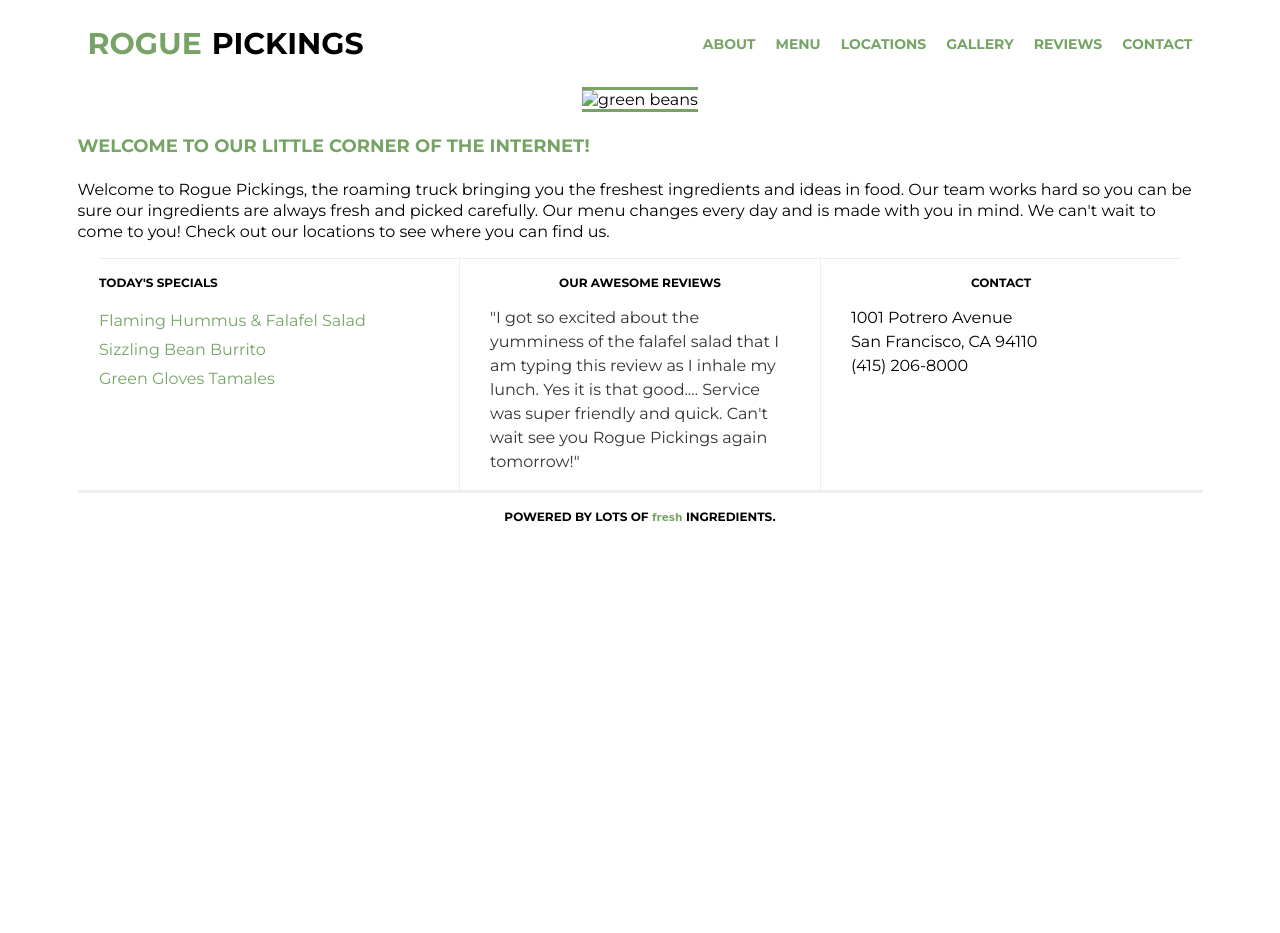
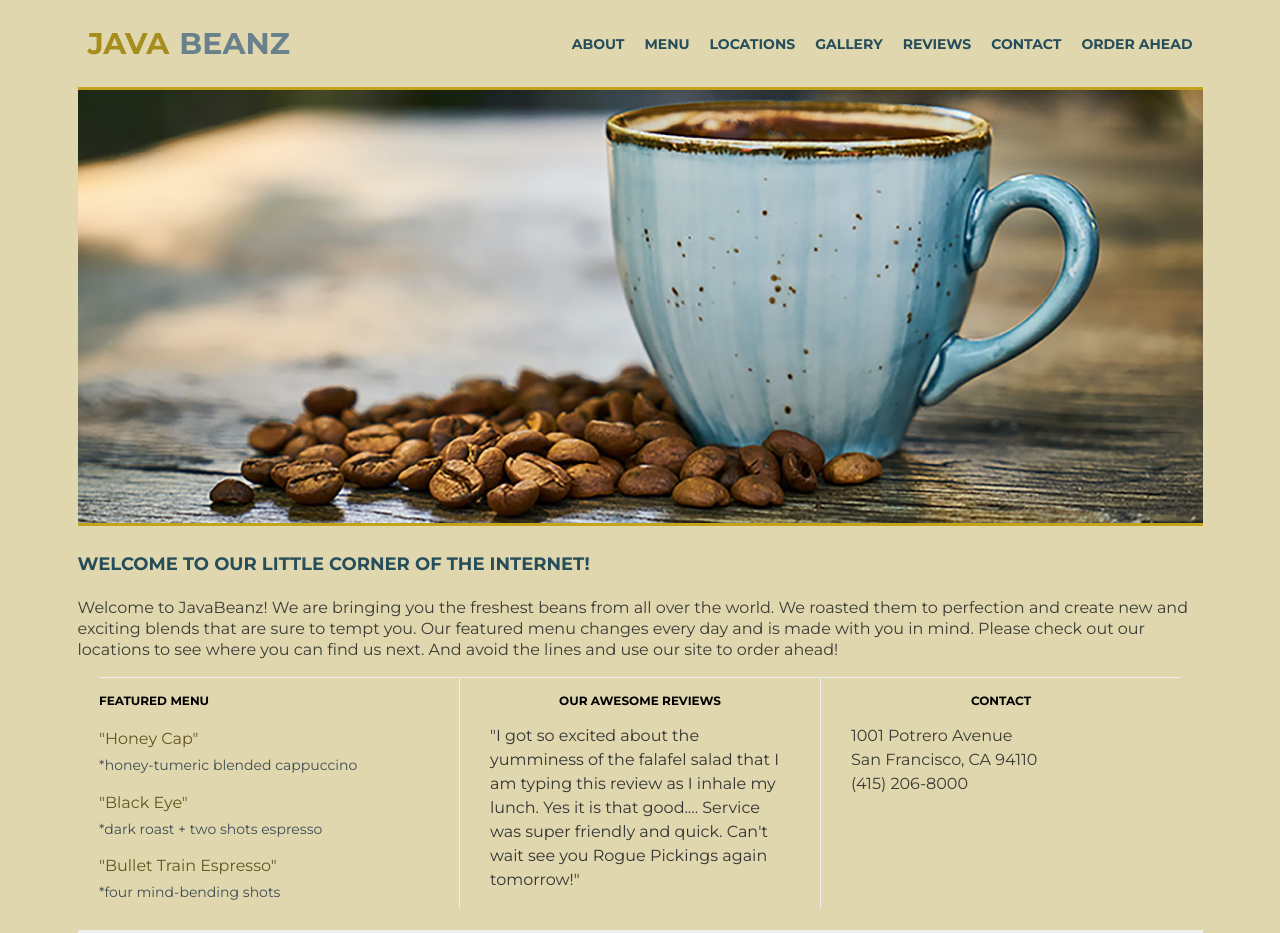
Before and after one commit to bettameta/javabeanz, a plain HTML site: page index.html in a window 1280 px wide. Shown: the top 933 px of the page. Before the commit the page ends 800 px from the top, so only its background shows below. Drawn offline with Linux system fonts and the light colour scheme; a web font is replaced by a local one.

Commit message:
Adding elements and changing layout a bit to bring life the javabeanz site.

```diff
--- a/css/main.css
+++ b/css/main.css
@@ -13,7 +13,8 @@ body {
 	justify-content: center;
 	align-items: center;
 	margin: 0 15px;
-
+	background-color: #e0d7af;
+	color: rgb(58, 59, 52)
 }
 
 .container{
@@ -61,23 +62,21 @@ header {
 	justify-content: center;
 	align-items: center;
 	flex-flow: wrap;
-
-
-
 }
 
 header h1 {
+	color: #69818b;
 	margin: 0;
 	padding: 25px 0;
 	display: flex;
 	justify-content: center;
 	align-items: center;
-	border-bottom: solid 3px #77a466;
+	border-bottom: solid 3px #63561e;
 	width: 100%;
 }
 
 header h1 span {
-	color: #77a466;
+	color: #a78d1d;
 margin: 0 10px;
 }
 
@@ -98,7 +97,7 @@ header nav ul li {
 }
 header nav ul li a{
 	text-decoration: none;
-	color:#77a466;
+	color:#254d5a;
 	display: flex;
 	justify-content: center;
 	align-items: center;
@@ -119,8 +118,8 @@ header nav ul li a{
 
 .main-image img {
 width: 100%;
-	border-top: 3px solid #77a466;
-	border-bottom: 3px solid #77a466;
+	border-top: 3px solid #c2a31a;
+	border-bottom: 3px solid #c2a31a;
 }
 
 .main-title {
@@ -130,7 +129,7 @@ width: 100%;
 .main-title h3 {
 	text-align: left;
 	padding: 5px 0;
-	color: #77a466;
+	color: #254d5a;
 }
 .main-title p {
 	padding: 0;
@@ -158,7 +157,12 @@ width: 100%;
 }
 .menu li {
 	padding: 5px 0;
-	color:#77a466;
+	color: #63561e;
+}
+.menu li p{
+	color:#3e4d53;
+	padding: 0;
+	margin: 8px 0;
 }
 
 .reviews {
--- a/index.html
+++ b/index.html
@@ -3,7 +3,7 @@
     <head>
         <meta charset="utf-8">
         <meta http-equiv="x-ua-compatible" content="ie=edge">
-        <title>Rogue Pickings | Brush Up Those Skills!</title>
+        <title>JavaBeanz</title>
         <meta name="viewport" content="width=device-width, initial-scale=1, shrink-to-fit=no">
         <link rel="stylesheet" href="css/normalize.css">
         <link rel="stylesheet" href="css/main.css">
@@ -13,7 +13,7 @@
     <body>
         <div class="container">
             <header>
-                <h1><span>rogue</span> pickings</h1>
+                <h1><span>java</span>beanz</h1>
                 <nav>
                     <ul>
                         <li><a href="">About</a></li>
@@ -22,23 +22,24 @@
                         <li><a href="">Gallery</a></li>
                         <li><a href="">Reviews</a></li>
                         <li><a href="">Contact</a></li>
+                        <li><a href="">Order Ahead</a></li>
                     </ul>
                 </nav>
             </header>
             <section class="top-section">
-                <div class="main-image"><img src="img/download.jpg" alt="green beans" /></div>
+                <div class="main-image"><img src="img/turq-coffee.jpg" alt="java beans" /></div>
                 <div class="main-title">
                     <h3>Welcome to our little corner of the internet!</h3>
-                    <p>Welcome to Rogue Pickings, the roaming truck bringing you the freshest ingredients and ideas in food. Our team works hard so you can be sure our ingredients are always fresh and picked carefully. Our menu changes every day and is made with you in mind. We can't wait to come to you! Check out our locations to see where you can find us.</p>
+                    <p>Welcome to JavaBeanz! We are bringing you the freshest beans from all over the world.  We roasted them to perfection and create new and exciting blends that are sure to tempt you. Our featured menu changes every day and is made with you in mind. Please check out our locations to see where you can find us next.  And avoid the lines and use our site to order ahead!</p>
                 </div>
             </section>
             <section class="bottom-section">
                 <div class="section-one">
-                    <h4>Today's Specials</h4>
+                    <h4>Featured Menu</h4>
                     <ul class="menu">
-                        <li>Flaming Hummus &amp; Falafel Salad</li>
-                        <li>Sizzling Bean Burrito</li>
-                        <li>Green Gloves Tamales</li>
+                        <li>"Honey Cap"<p>*honey-tumeric blended cappuccino</p></li>
+                        <li>"Black Eye"<p>*dark roast + two shots espresso</p></li>
+                        <li>"Bullet Train Espresso"<p>*four mind-bending shots<p></li>
                     </ul>
                 </div>
                 <div class="section-two">
```
Also changed, not shown: img/turq-coffee.jpg (added).
